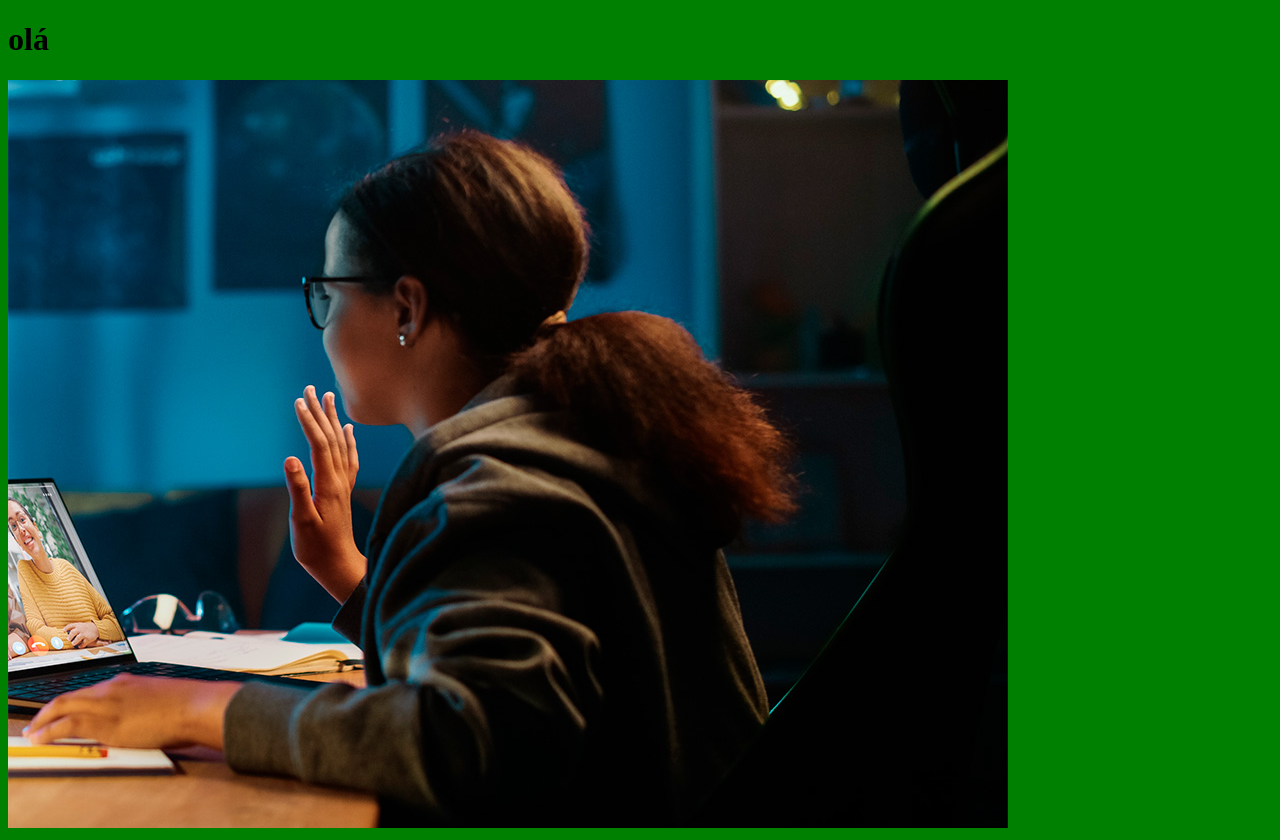
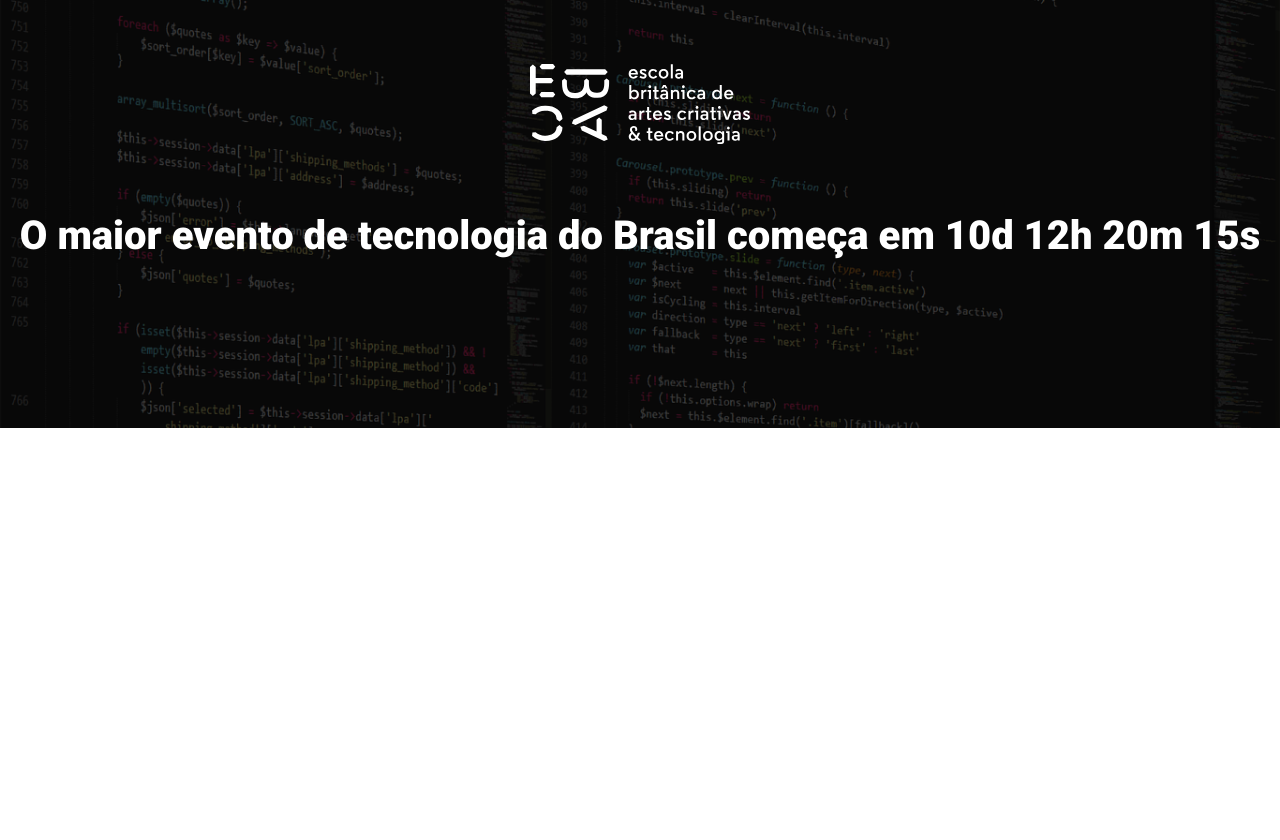
Before and after one commit to KauanNsP/ebac_tech_talk, a website built with Parcel: page src/index.html in a window 1280 px wide. After the commit the page ends 800 px from the top, so only its background shows below. Built offline with nearby package versions, Linux system fonts and the light colour scheme.

Commit message:
criando o hero

```diff
--- a/src/index.html
+++ b/src/index.html
@@ -1,14 +1,25 @@
 <!DOCTYPE html>
-<html lang="en">
+<html lang="pt-BR">
 <head>
     <meta charset="UTF-8">
     <meta name="viewport" content="width=device-width, initial-scale=1.0">
-    <title>Document</title>
+    <title>EBAC Tech Talks</title>
+
+    <link rel="preconnect" href="https://fonts.googleapis.com">
+    <link rel="preconnect" href="https://fonts.gstatic.com" crossorigin>
+    <link href="https://fonts.googleapis.com/css2?family=Roboto:wght@400;900&display=swap" rel="stylesheet">
+
     <link rel="stylesheet" href="styles/main.scss">
 </head>
 <body>
-    <h1>olá</h1>
-    <img src="./images/backend.png" alt="">
+    <header class="hero">
+        <div class="container">
+            <img class="hero__logo" src="./images/ebac_logo.svg" alt="EBAC">
+            <p class="hero__text">
+                O maior evento de tecnologia do Brasil começa em 10d 12h 20m 15s
+            </p>
+        </div>
+    </header>
     <script src="scripts/main.js"></script>
 </body>
 </html>
--- /dev/null
+++ b/src/styles/_hero.scss
@@ -0,0 +1,52 @@
+.hero {
+    padding-top: 64px;
+    padding-bottom: 100px;
+    background-image: url(../images/fundo.png);
+    background-repeat: no-repeat;
+    background-size: cover;
+    position: relative;
+
+    .container {
+        position: relative;
+    }
+
+    &::before {
+        position: absolute;
+        top: 0;
+        left: 0;
+        width: 100%;
+        height: 100%;
+        background-color: #000;
+        content: '';
+        opacity: .7;
+    }
+
+    &__text {
+        margin-top: 64px;
+        margin-bottom: 64px;
+        font-size: 40px;
+        line-height: 56px;
+        font-weight: 800;
+        text-align: center;
+    }
+
+    &__logo {
+        margin: 0 auto;
+        height: 80px;
+        display: block;
+    }
+
+    @media (max-width: 640px) {
+        padding: 40px 0;
+
+        &__logo {
+            height: 40px;
+        }
+
+        &__text {
+            font-size: 22px;
+            line-height: 24px;
+            margin: 24px 0;
+        }
+    }
+}
--- a/src/styles/main.scss
+++ b/src/styles/main.scss
@@ -1,3 +1,23 @@
-body {
-    background-color: green;
+@use 'hero';
+
+* {
+    margin: 0;
+    padding: 0;
+    box-sizing: border-box;
+    font-family: Roboto, sans-serif;
+    color: #fff;
 }
+
+.container {
+    max-height: 960px;
+    width: 100%;
+    margin: 0 auto;
+
+    @media (max-width: 640px) {
+        max-width: 80%;
+    }
+
+    @media (max-width: 1024px) {
+        max-width: 90%;
+    }
+}
```
